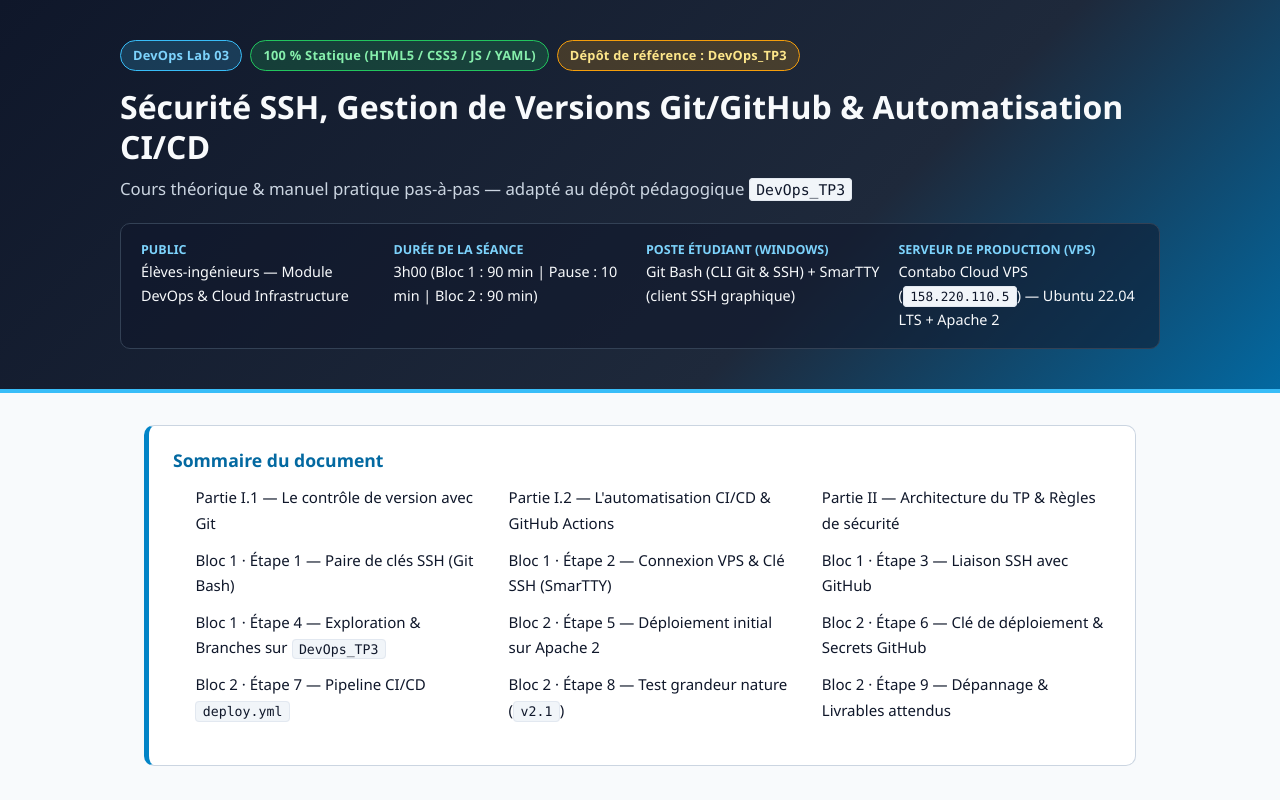
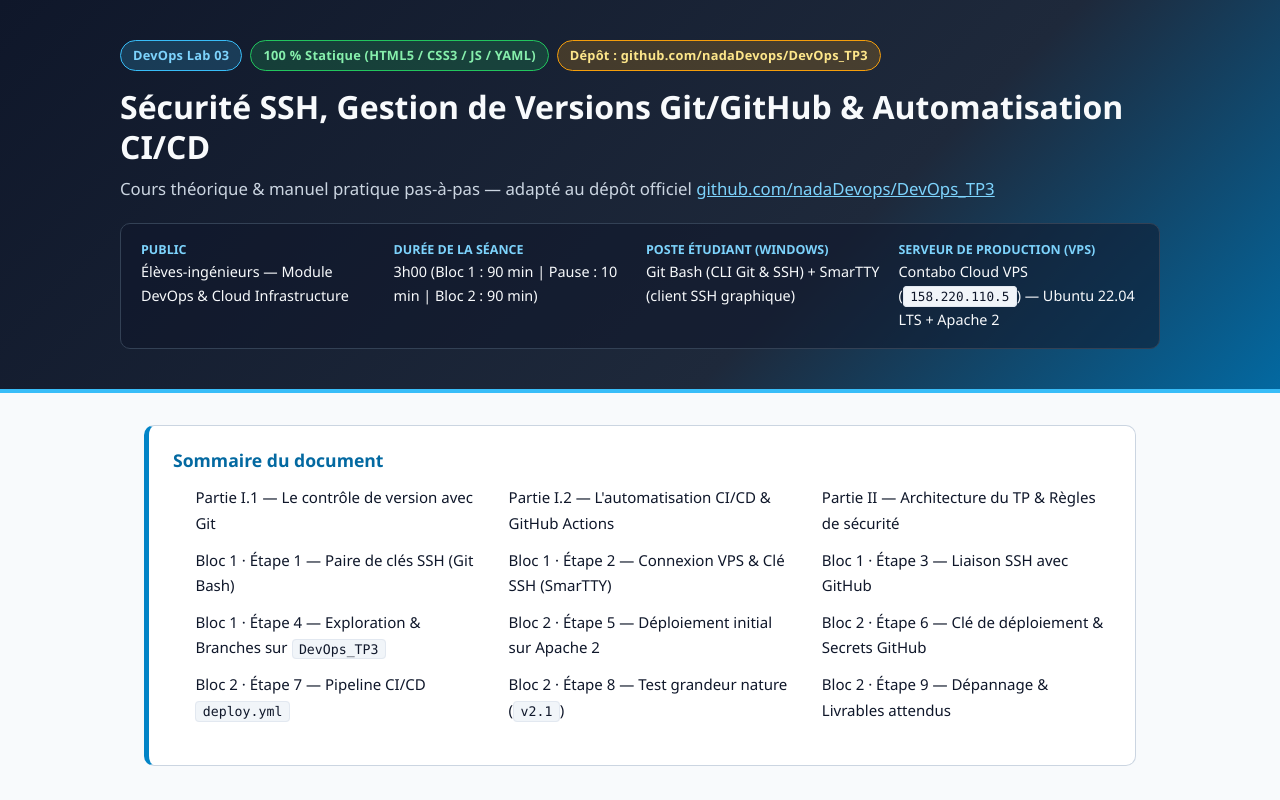
Before and after one commit to dalijaz/devops-tp3, a plain HTML site: page TP3_DevOps.html in a window 1280 px wide. Shown: the top 800 px of the page. Drawn offline with Linux system fonts and the light colour scheme.

Commit message:
docs: mise à jour de TP3_DevOps.html avec l'URL du dépôt nadaDevops/DevOps_TP3

```diff
--- a/TP3_DevOps.html
+++ b/TP3_DevOps.html
@@ -449,10 +449,10 @@
       <div class="tag-row">
         <span class="pill pill-blue">DevOps Lab 03</span>
         <span class="pill pill-green">100 % Statique (HTML5 / CSS3 / JS / YAML)</span>
-        <span class="pill pill-amber">Dépôt de référence : DevOps_TP3</span>
+        <span class="pill pill-amber">Dépôt : github.com/nadaDevops/DevOps_TP3</span>
       </div>
       <h1>Sécurité SSH, Gestion de Versions Git/GitHub &amp; Automatisation CI/CD</h1>
-      <p class="lead">Cours théorique &amp; manuel pratique pas-à-pas — adapté au dépôt pédagogique <code>DevOps_TP3</code></p>
+      <p class="lead">Cours théorique &amp; manuel pratique pas-à-pas — adapté au dépôt officiel <a href="https://github.com/nadaDevops/DevOps_TP3" style="color:#7dd3fc; text-decoration:underline;">github.com/nadaDevops/DevOps_TP3</a></p>
       <div class="meta-grid">
         <div><strong>Public</strong>Élèves-ingénieurs — Module DevOps &amp; Cloud Infrastructure</div>
         <div><strong>Durée de la séance</strong>3h00 (Bloc 1 : 90 min | Pause : 10 min | Bloc 2 : 90 min)</div>
@@ -753,7 +753,7 @@ git config --global user.email "votre.email@exemple.com"
 git config --global init.defaultBranch main</code></pre>
 
       <p><strong>4.2 Récupérer le dépôt support <code>DevOps_TP3</code> :</strong></p>
-      <p>Sur GitHub, effectuez un <strong>Fork</strong> du dépôt <code>DevOps_TP3</code> de l'enseignante (ou créez un dépôt <code>DevOps_TP3</code> et importez-le), puis clonez votre copie en SSH dans Git Bash :</p>
+      <p>Rendez-vous sur le dépôt de l'enseignante <a href="https://github.com/nadaDevops/DevOps_TP3" target="_blank" rel="noopener"><strong>https://github.com/nadaDevops/DevOps_TP3</strong></a>, cliquez sur <strong>Fork</strong> (en haut à droite) pour créer votre propre copie sur votre compte GitHub, puis clonez <strong>votre fork</strong> en SSH dans Git Bash :</p>
       <pre><code>cd ~
 git clone git@github.com:VOTRE_PSEUDO_GITHUB/DevOps_TP3.git
 cd DevOps_TP3</code></pre>
```
